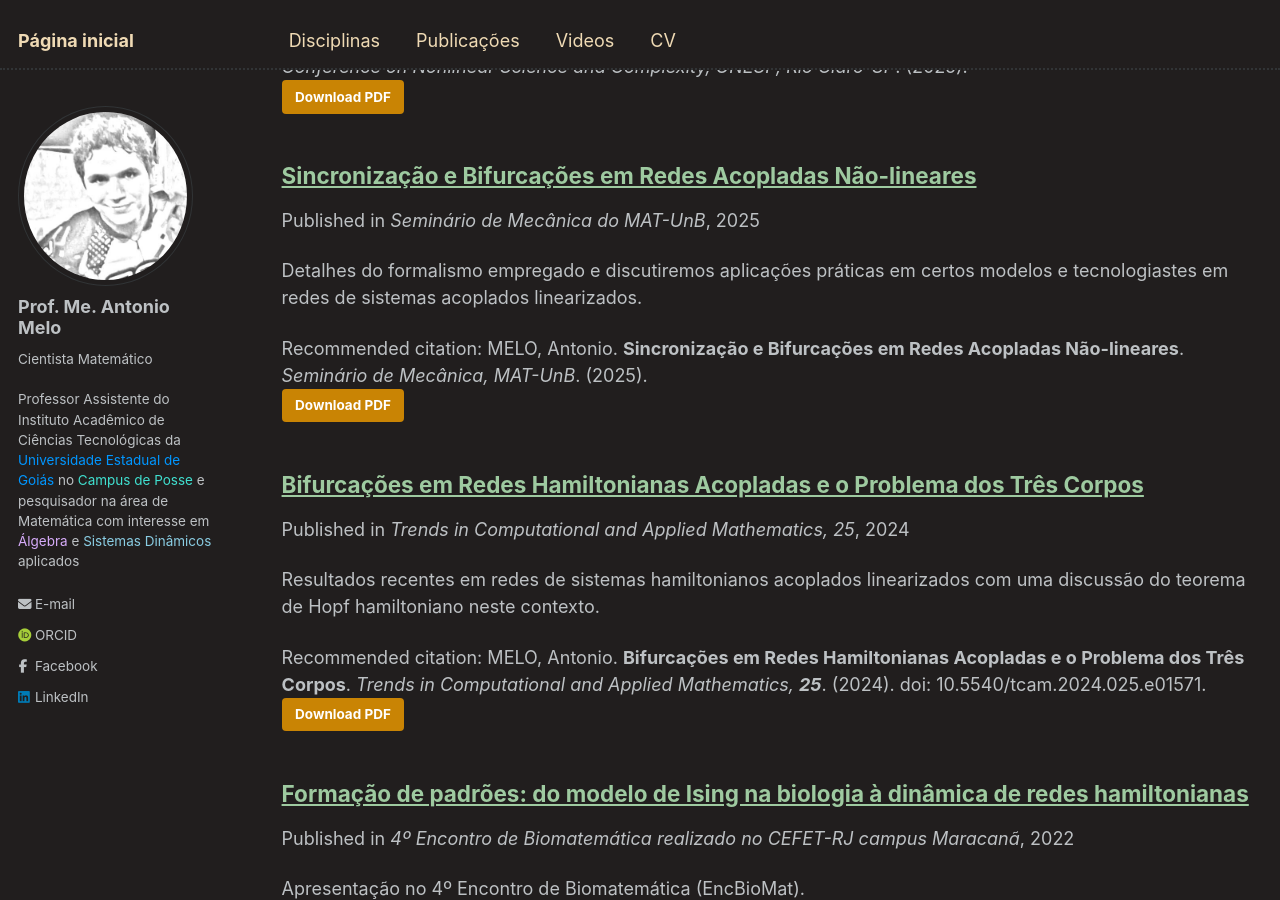
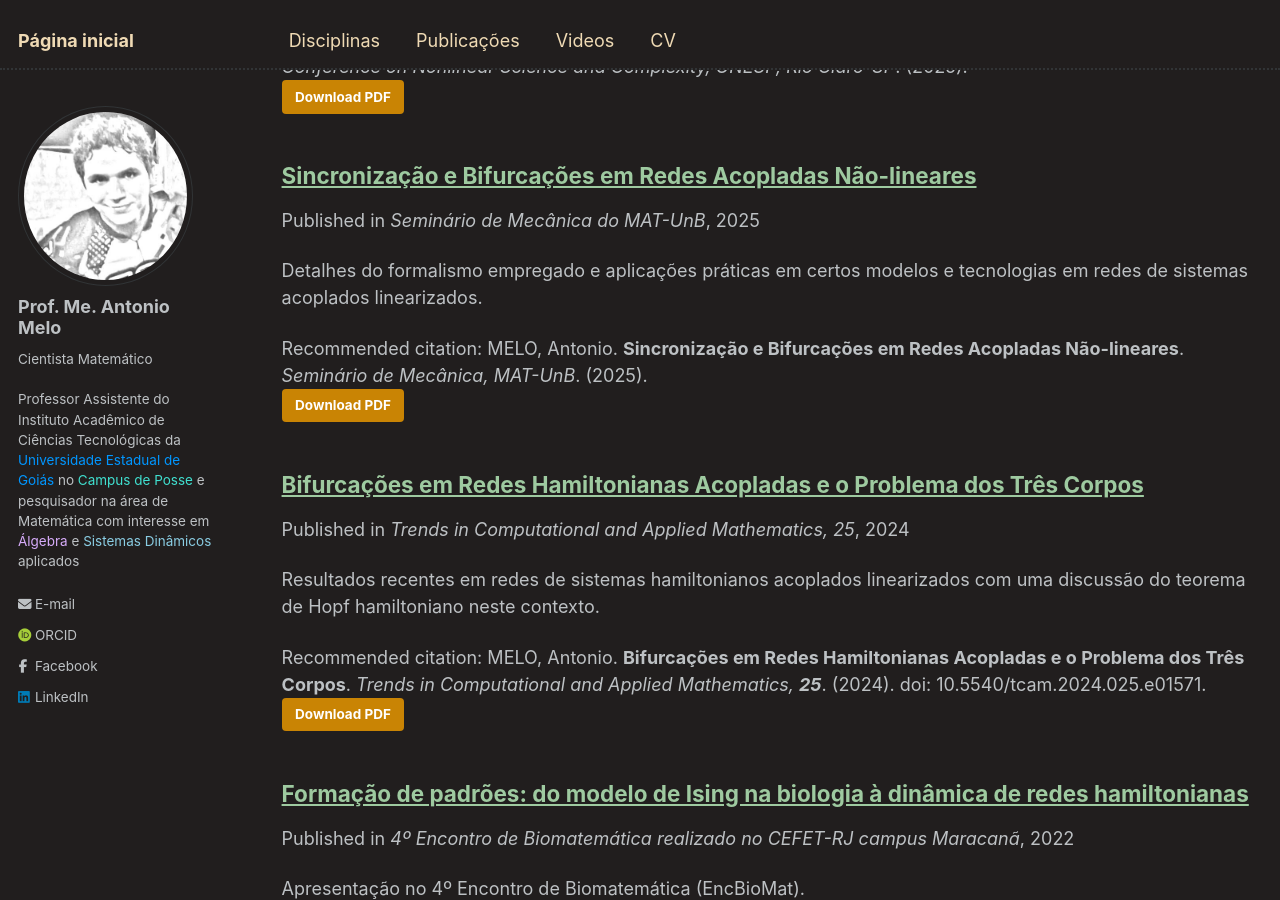
Before and after one commit to antmelo/antmelo.github.io, a Jekyll site: the page built from _pages/publications.md, in a window 1280 px wide and 900 px high, scrolled down 662 px. Built offline with Jekyll 4.4.1, drawn with Linux system fonts in a browser that asks for light colours; some web fonts are replaced.

Commit message:
Update 2025-05-14-smech.md

```diff
--- a/_publications/2025-05-14-smech.md
+++ b/_publications/2025-05-14-smech.md
@@ -2,7 +2,7 @@
 title: "Sincronização e Bifurcações em Redes Acopladas Não-lineares"
 collection: publications
 permalink: /publication/2025-05-14-smech
-excerpt: 'Detalhes do formalismo empregado e discutiremos aplicações práticas em certos modelos e tecnologiastes em redes de sistemas acoplados linearizados.'
+excerpt: 'Detalhes do formalismo empregado e aplicações práticas em certos modelos e tecnologias em redes de sistemas acoplados linearizados.'
 date: 2025-05-14
 venue: 'Seminário de Mecânica do MAT-UnB'
 paperurl: 'http://antmelo.github.io/files/smec-unb.pdf'
```
